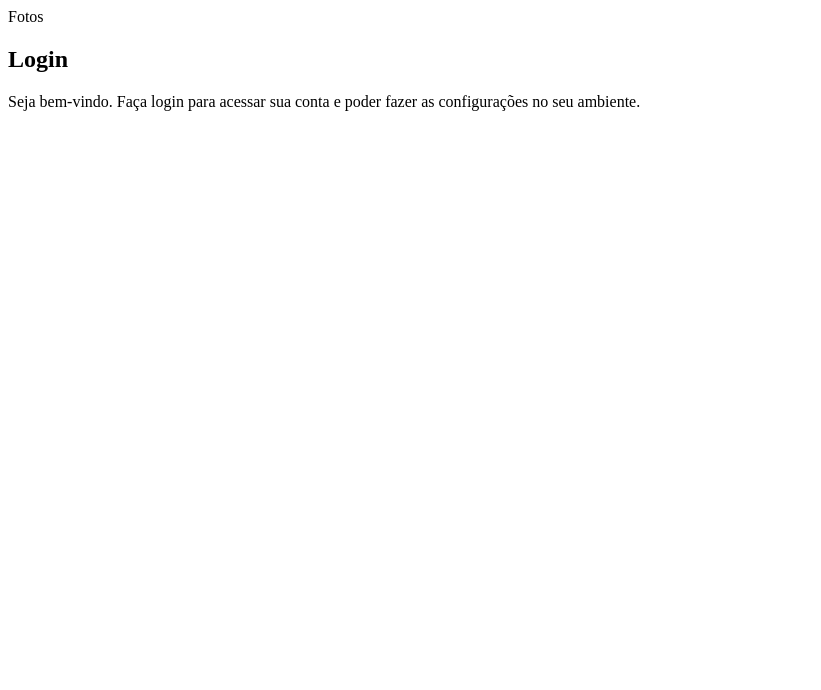
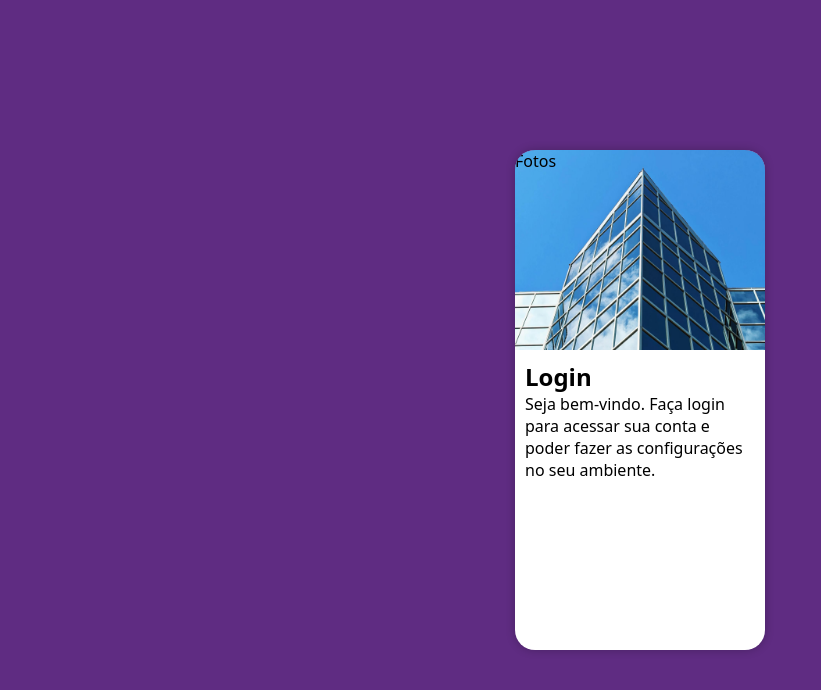
Before and after one commit to rafaelsilva77/projeto-login, a plain HTML site: page index.html in a window 1280 px wide. Shown: the whole page, without its empty margins (0-821 px from the left). Drawn offline with Linux system fonts and the light colour scheme.

Commit message:
atualizei style.css

```diff
--- a/estilos/style.css
+++ b/estilos/style.css
@@ -5,3 +5,51 @@
     Verde: #49a09d
     Lilás: #5f2c82
 */
+
+* {
+    font-family: system-ui, -apple-system, BlinkMacSystemFont, 'Segoe UI', Roboto, Oxygen, Ubuntu, Cantarell, 'Open Sans', 'Helvetica Neue', sans-serif;
+
+    padding: 0px;
+    margin: 0px;
+    box-sizing: border-box;
+}
+
+body, html {
+    background-color: #5f2c82;
+    height: 100vh;
+    width: 100vw;
+}
+
+main {
+    position:relative;
+    height: 100vh;
+    width: 100vw;
+}
+
+section#login {
+    position: absolute;
+    top: 50%;
+    left: 50%;
+    transform: translate(-50%,-50%);
+    overflow: hidden;
+
+    background-color: white;
+    width: 250px;
+    height: 500px;
+    border-radius: 20px;
+    box-shadow: 0px 0px 10px rgba(0, 0, 0, 0.24);
+
+}
+
+section#login > div#imagem {
+    display: block;
+    background: #5f2c82 url(../imagens/metal.jpg) no-repeat center center;
+    background-size: cover;
+    height: 200px;
+}
+
+section#login >div#formulario {
+    display: block;
+    padding: 10px;
+
+}
```
